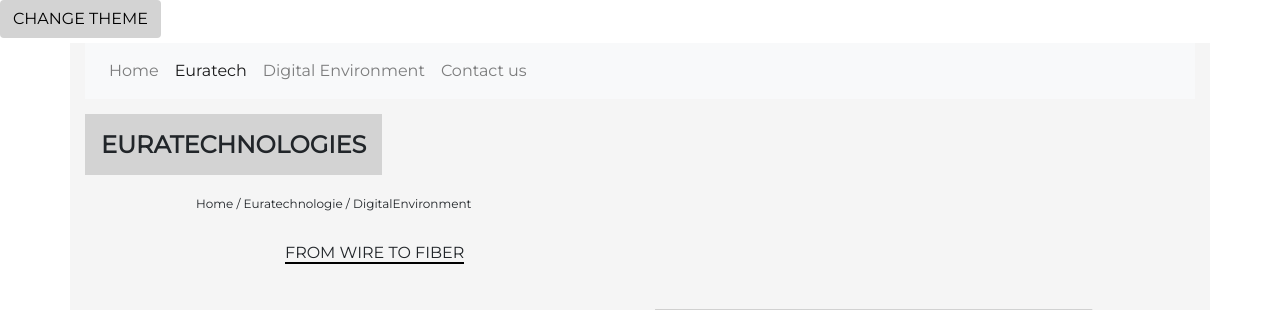
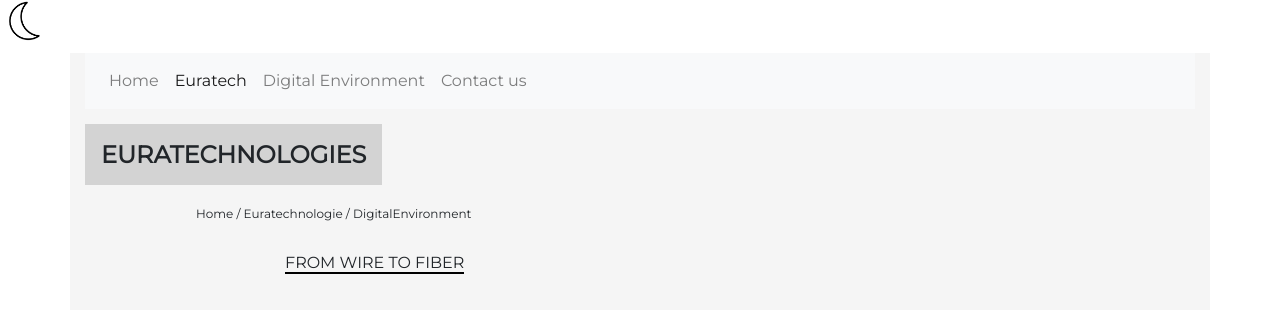
Before and after one commit to Delien/wcs-lille-0219-projet1-groupe5, a PHP site: page /euratech.html in a window 1280 px wide. Shown: the top 310 px of the page. Run offline with PHP 8.4, Linux system fonts and the light colour scheme.

Commit message:
final button's version and ultimate clean up of htmls files

```diff
--- a/DigitalEnvironment.html
+++ b/DigitalEnvironment.html
@@ -12,7 +12,7 @@
 </head>
 <body>
 
-    <button class="btn" id="darkTrigger">CHANGE THEME</button>
+    <button class="btn" id="darkTrigger"></button>
 
     <div class="container">
         <div class="span-11">
--- a/cssGlobal.css
+++ b/cssGlobal.css
@@ -230,13 +230,20 @@
   }
 
 .dark button {
-    background: #1E1B1B;
-    color: #fff;
+    height : 3rem;
+    width : 3rem ;
+    background-image : url("picture/sun.png");
+    background-size: contain;
+    background-repeat : no-repeat;
+    background-color : #1E1B1B;
   }
 
-.btn {
-    background: lightgrey;
-    color: black;
+.btn  {
+    height : 3rem;
+    width : 3rem ;
+    background-image : url("picture/moon.png");
+    background-size: contain;
+    background-repeat : no-repeat;
   }
 .dark button:hover {
     font-weight: bold;
--- a/euratech.html
+++ b/euratech.html
@@ -12,7 +12,7 @@
 
 <body>
 
-    <button class="btn" id="darkTrigger">CHANGE THEME</button>
+    <button class="btn" id="darkTrigger"></button>
 
     <div class="container">
         <div class="span-11">
--- a/formContact.html
+++ b/formContact.html
@@ -9,7 +9,7 @@
 </head>
 <body>
 
-  <button class="btn" id="darkTrigger">CHANGE THEME</button>
+  <button class="btn" id="darkTrigger"></button>
 
   <div class="container ">
       <nav class="navbar navbar-expand-lg navbar-light bg-light">
--- a/homecarousel.html
+++ b/homecarousel.html
@@ -9,7 +9,7 @@
    </head>
    <body>
 
-      <button class="btn" id="darkTrigger">CHANGE THEME</button>
+      <button class="btn" id="darkTrigger"> </button>
 
       <div class="container">
          <nav class="navbar navbar-expand-lg navbar-light bg-light">
```
